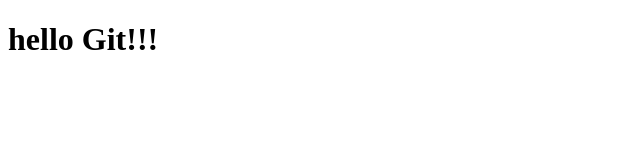
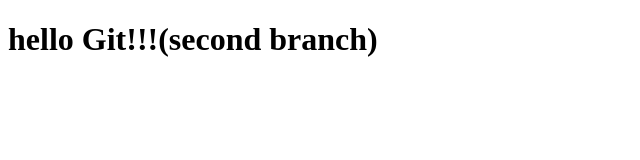
Before and after one commit to ElishevaR/gitTask, a plain HTML site: page git.html in a window 1280 px wide. Shown: the whole page, without its empty margins (0-640 px from the left). Drawn offline with Linux system fonts and the light colour scheme.

Commit message:
second commit t/COMMIT_EDITMSG [unix] (13:56 04/02/2024) 1,0-1 All"//dell-server/handesaim/handasa-B/Groups/Group_2/ר:wq

```diff
--- a/git.html
+++ b/git.html
@@ -6,6 +6,6 @@
     <title>Git</title>
 </head>
 <body>
-    <h1>hello Git!!!</h1>
+    <h1>hello Git!!!(second branch)</h1>
 </body>
 </html>
```
